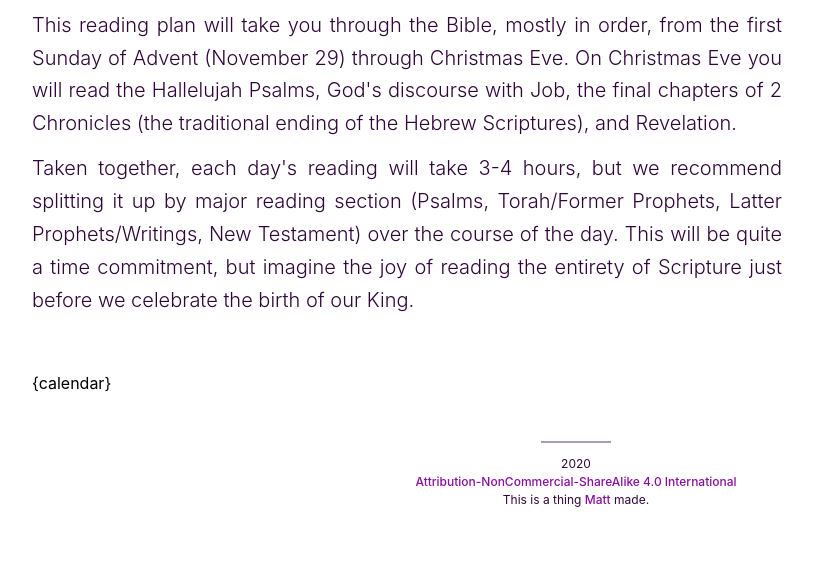
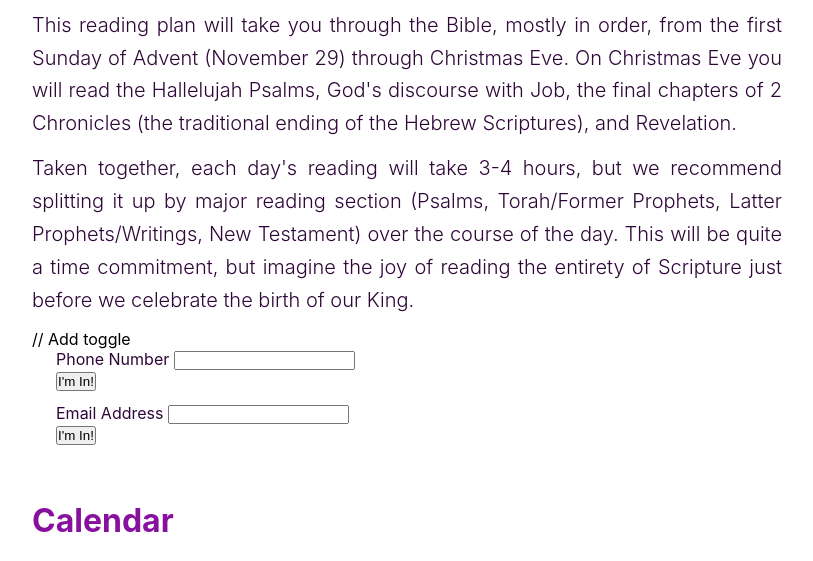
Before and after one commit to Renddslow/advent-reading-challenge, a website: page templates/2020.html in a window 1280 px wide. Shown: the part 234-795 px from the top of the page, without its empty margins (64-877 px from the left). Drawn offline with Linux system fonts and the light colour scheme.

Commit message:
Made further tweaks

```diff
--- a/public/styles.css
+++ b/public/styles.css
@@ -107,13 +107,16 @@ header h4::before {
   padding-bottom: 10px;
 }
 
+.calendar {
+  max-width: 1200px;
+  width: 85%;
+  margin: 24px auto;
+}
+
 .days-grid {
   display: grid;
   grid-template-columns: repeat(5, minmax(0, 1fr));
   grid-gap: 12px;
-  max-width: 1200px;
-  width: 85%;
-  margin: 24px auto;
 }
 
 @media screen and (max-width: 1200px) {
@@ -148,7 +151,8 @@ header h4::before {
   font-weight: 500;
 }
 
-.jumbotron h2 {
+.jumbotron h2,
+.calendar h2 {
   color: #87109e;
   margin-bottom: 24px;
   font-size: 32px;
--- a/templates/2020.html
+++ b/templates/2020.html
@@ -15,9 +15,29 @@
             <p><strong>Advent</strong> is a season in which we tell each other the redemptive story of Jesus as a way of <strong>looking forward</strong> to his future coming. One of the best ways to experience this story is through the actual words of the <strong>Scriptures</strong>.</p>
             <p>This reading plan will take you through the Bible, mostly in order, from the first Sunday of Advent (November 29) through Christmas Eve. On Christmas Eve you will read the Hallelujah Psalms, God's discourse with Job, the final chapters of 2 Chronicles (the traditional ending of the Hebrew Scriptures), and Revelation.</p>
             <p>Taken together, each day's reading will take 3-4 hours, but we recommend splitting it up by major reading section (Psalms, Torah/Former Prophets, Latter Prophets/Writings, New Testament) over the course of the day. This will be quite a time commitment, but imagine the joy of reading the entirety of Scripture just before we celebrate the birth of our King.</p>
-            <!-- TODO: add form -->
+
+            <h3></h3>
+            <form>
+                // Add toggle
+                <div class="row" id="text-reminder">
+                    <div class="form-control">
+                        <label for="phone">Phone Number</label>
+                        <input type="tel" id="phone" name="phone" />
+                    </div>
+                    <button type="submit">I'm In!</button>
+                </div>
+                <div class="row" id="email-reminder">
+                    <div class="form-control">
+                        <label for="email">Email Address</label>
+                        <input type="email" id="email" name="email" />
+                    </div>
+                    <button type="submit">I'm In!</button>
+                </div>
+            </form>
         </div>
         <div class="calendar">
+            <h2>Calendar</h2>
+            <p id="removal-note"></p>
             <div class="days-grid">
                 {calendar}
             </div>
```
Also changed, not shown: public/2020/index.html (+21 -1 lines), public/index.html (+21 -1 lines), public/screenshot.png (added).
